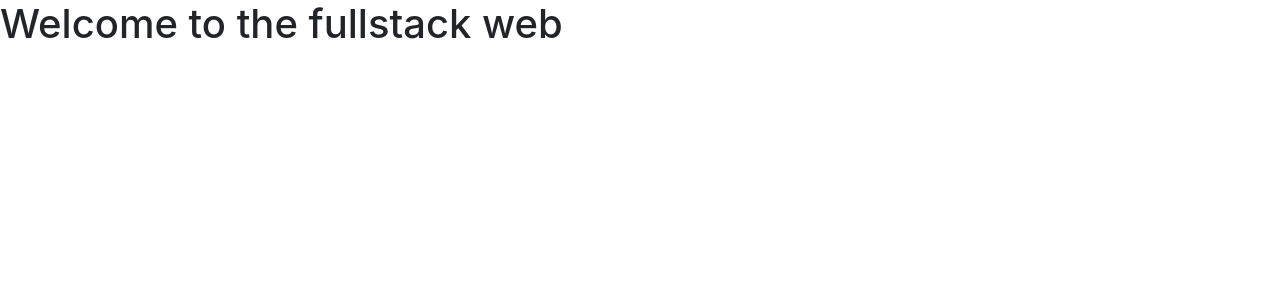
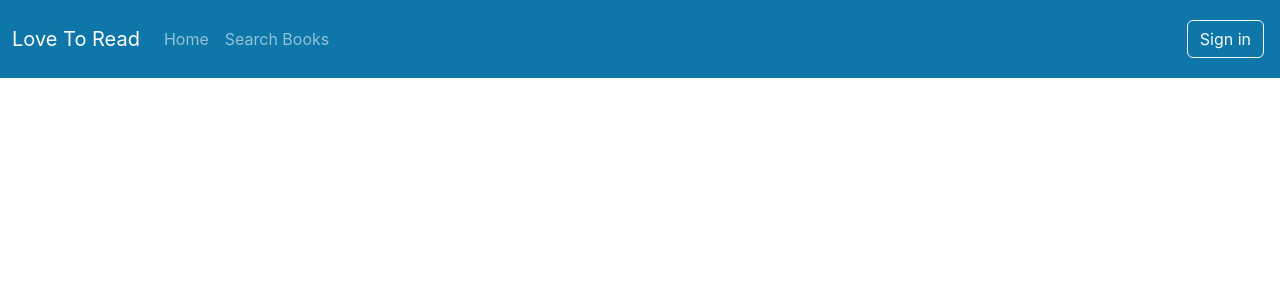
Before and after one commit to taitongngocanh/library-system-management, a React (Create React App) app in the folder 03-frontend/react-library/: page / in a window 1280 px wide. Shown: the top 300 px of the page. Built offline with nearby package versions, Linux system fonts and the light colour scheme.

Commit message:
Add navbar

```diff
--- a/03-frontend/react-library/src/App.tsx
+++ b/03-frontend/react-library/src/App.tsx
@@ -1,11 +1,10 @@
 import React from 'react';
 import './App.css';
+import { Navbar } from './layouts/NavbarAndFooter/Navbar';
 
 function App() {
   return (
-    <div className="App">
-      <h1>Welcome to the fullstack web</h1>
-    </div>
+    <Navbar/>
   );
 }
 
--- /dev/null
+++ b/03-frontend/react-library/src/layouts/NavbarAndFooter/Navbar.tsx
@@ -0,0 +1,35 @@
+export const Navbar = () => {
+     return (
+          <nav className='navbar navbar-expand-lg navbar-dark main-color py-3'>
+               <div className='container-fluid'>
+                    <span className='navbar-brand'>Love To Read</span>
+                    <button className='navbar-toggler' type='button'
+                         data-bs-toggle='collapse' data-bs-target='#navbarNavDropdown'
+                         ari-controls='navbarNavDropdown' aria-expanded='false' arial-label='Toggle Navigation'
+                    >
+                         <span className='navbar-toggler-icon'></span>
+                    </button>
+
+                    <div className='collapse navbar-collapse' id='navbarNavDropdown'>
+                         <ul className='navbar-nav'>
+                              <li className='nav-item'>
+                                   <a className='nav-link' href="#">Home</a>
+                              </li>
+
+                              <li className='nav-item'>
+                                   <a className='nav-link' href="#">Search Books</a>
+                              </li>
+
+                         </ul>
+
+                         <ul className='navbar-nav ms-auto'>
+                              <li className="nav-item m-1">
+                                   <a className='btn btn-outline-light' href="#" type='button'>Sign in</a>
+                              </li>
+                         </ul>
+                    </div>
+
+               </div>
+          </nav>
+     );
+}
```
